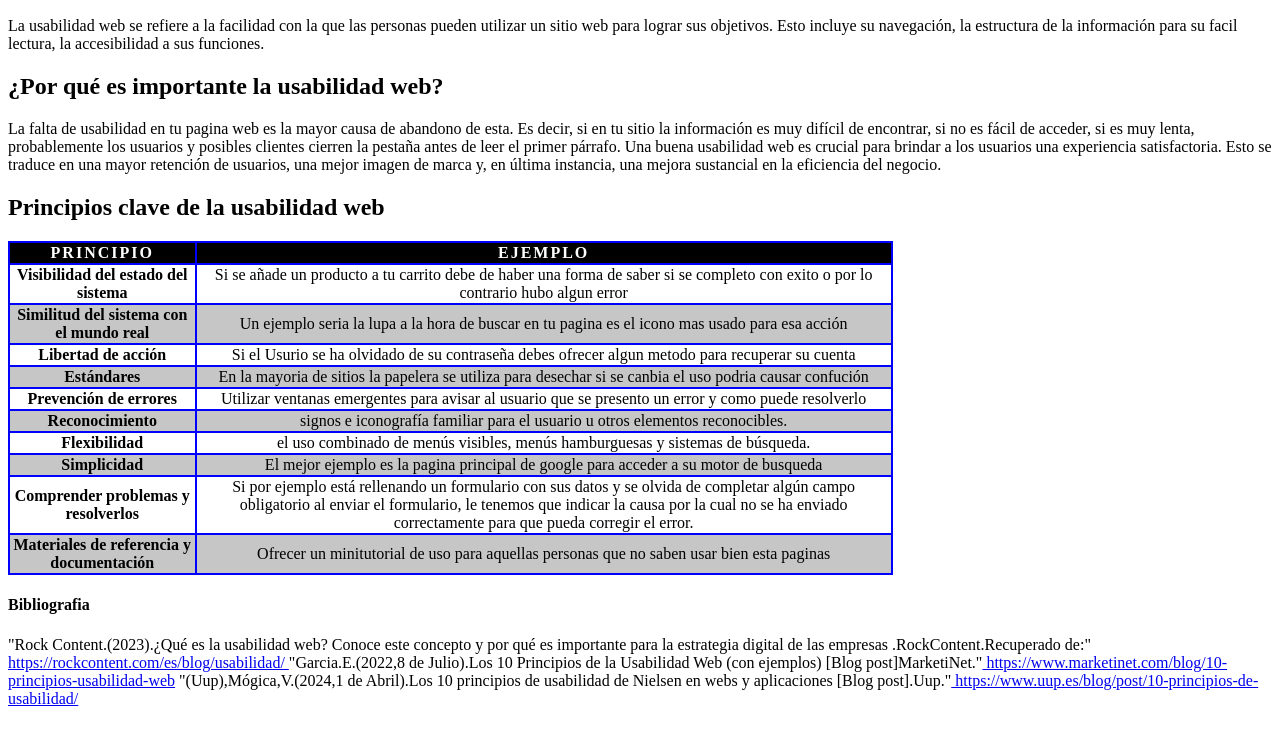
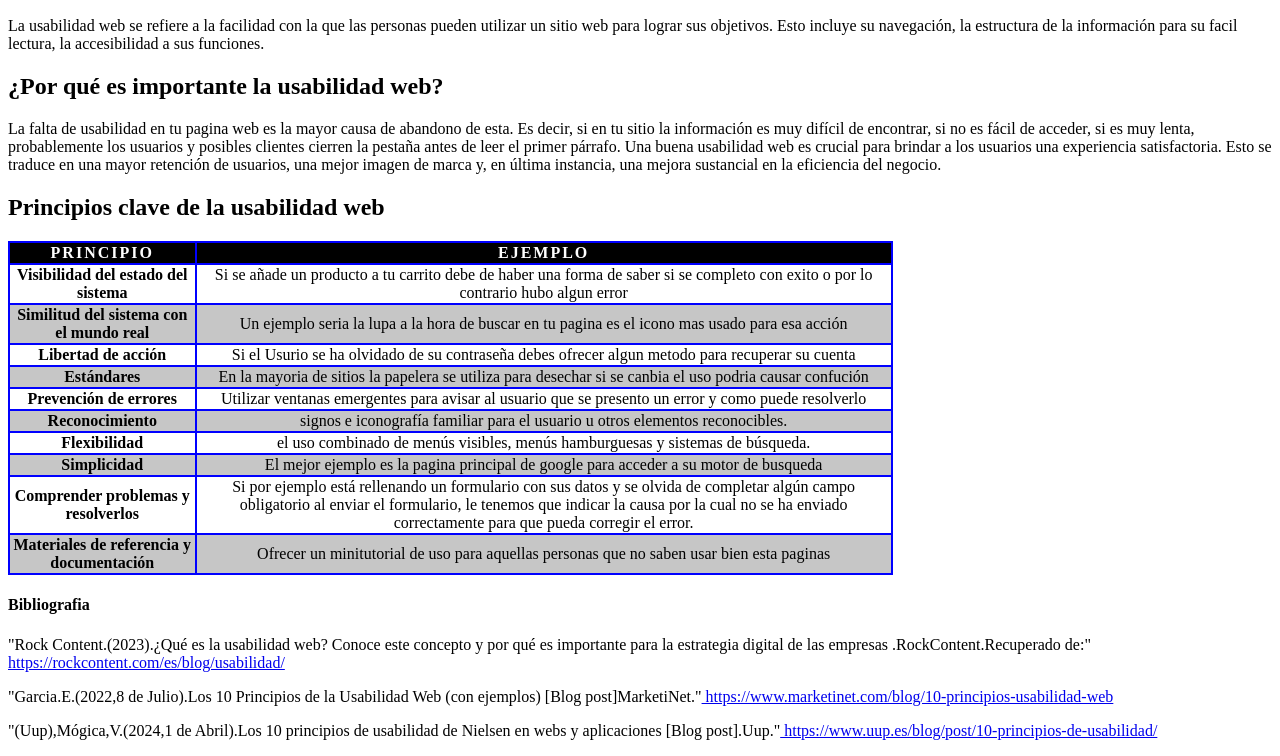
Before and after one commit to noobmaster989/Tranbajo_1, a plain HTML site: page index.html in a window 1280 px wide. Shown: the part 96-852 px from the top of the page. Before the commit the page ends 812 px from the top, so only its background shows below. Drawn offline with Linux system fonts and the light colour scheme.

Commit message:
Update index.html
bibliografia con espacios

```diff
--- a/index.html
+++ b/index.html
@@ -112,13 +112,17 @@
   <h4> Bibliografia</h4>
 
 
+
+  <p>
   "Rock Content.(2023).¿Qué es la usabilidad web? Conoce este concepto y por qué es importante para la estrategia digital de las empresas
   .RockContent.Recuperado de:"<a href="https://rockcontent.com/es/blog/usabilidad/" target="_blank"> https://rockcontent.com/es/blog/usabilidad/ </a>
+  <p>
   "Garcia.E.(2022,8 de Julio).Los 10 Principios de la Usabilidad Web (con ejemplos)
   [Blog post]MarketiNet."<a href="https://www.marketinet.com/blog/10-principios-usabilidad-web" target="_blank"> https://www.marketinet.com/blog/10-principios-usabilidad-web</a>
-
+</p>
+<p>
   "(Uup),Mógica,V.(2024,1 de Abril).Los 10 principios de usabilidad de Nielsen en webs y aplicaciones
   [Blog post].Uup."<a href="https://www.uup.es/blog/post/10-principios-de-usabilidad/" target="_blank"> https://www.uup.es/blog/post/10-principios-de-usabilidad/ </a>
-</footer>
+</p></footer>
  </body>
  </html>
```
